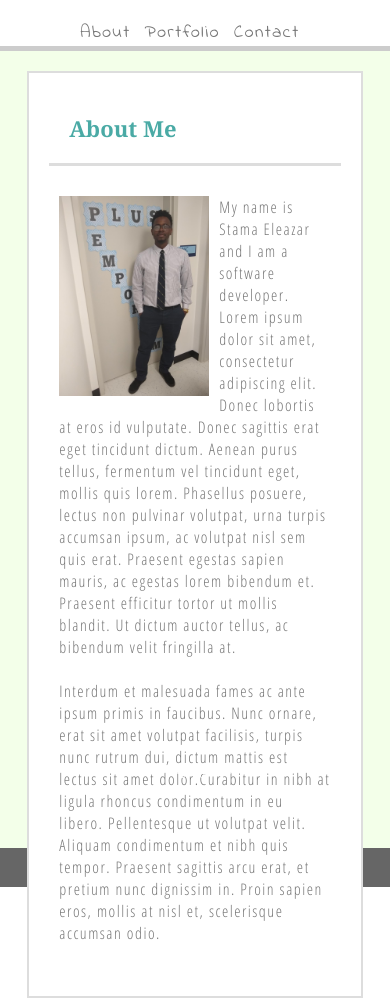
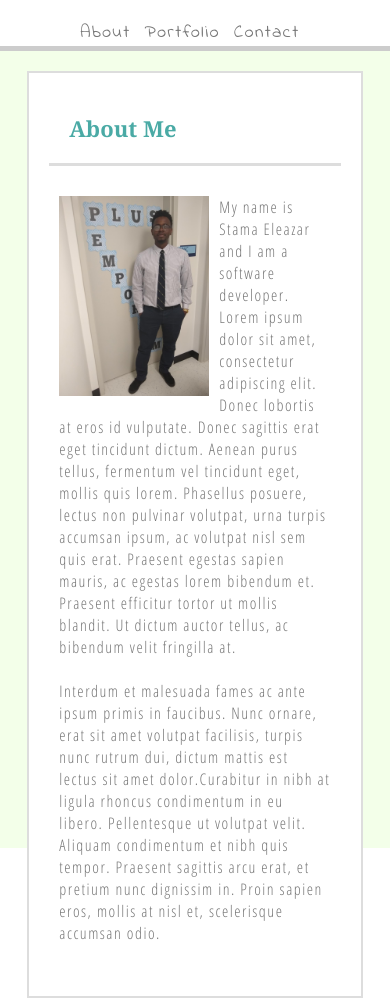
Before and after one commit to seleazar10/Basic-Portfolio-MQ, a plain HTML site: page index.html in a window 390 px wide. Shown: the part 84-1082 px from the top of the page. Drawn offline with Linux system fonts and the light colour scheme.

Commit message:
fixed footer

```diff
--- a/assets/css/querry.css
+++ b/assets/css/querry.css
@@ -15,7 +15,7 @@
 }
 
 .footer{
-    height: 15%;
+    display: none;
 }
 
 
```
